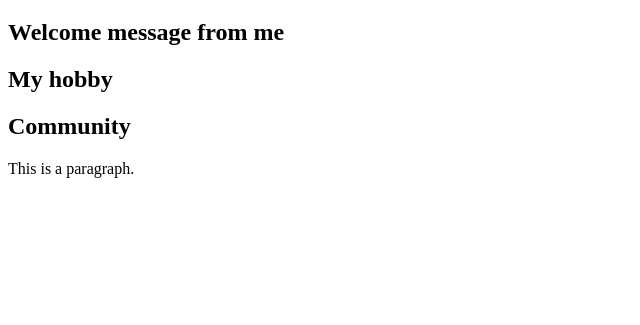
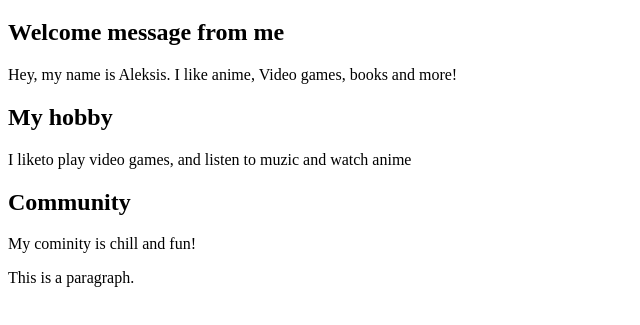
Before and after one commit to N0th1ngSpec1al/my-second-webpage, a plain HTML site: page index.html in a window 1280 px wide. Shown: the part 61-386 px from the top of the page, without its empty margins (0-640 px from the left). Drawn offline with Linux system fonts and the light colour scheme.

Commit message:
Update index.html

```diff
--- a/index.html
+++ b/index.html
@@ -4,9 +4,13 @@
 
 <h1>Welcome to my hobby website</h1>
   <h2>Welcome message from me</h2>
+  <p>Hey, my name is Aleksis. I like anime, Video games, books and more!</p>
+
   <h2>My hobby</h2>
+  <p>I liketo play video games, and listen to muzic and watch anime</p>
+
   <h2>Community</h2>
-
+  My cominity is chill and fun!
 <p>This is a paragraph.</p>
 
 </body>
```
